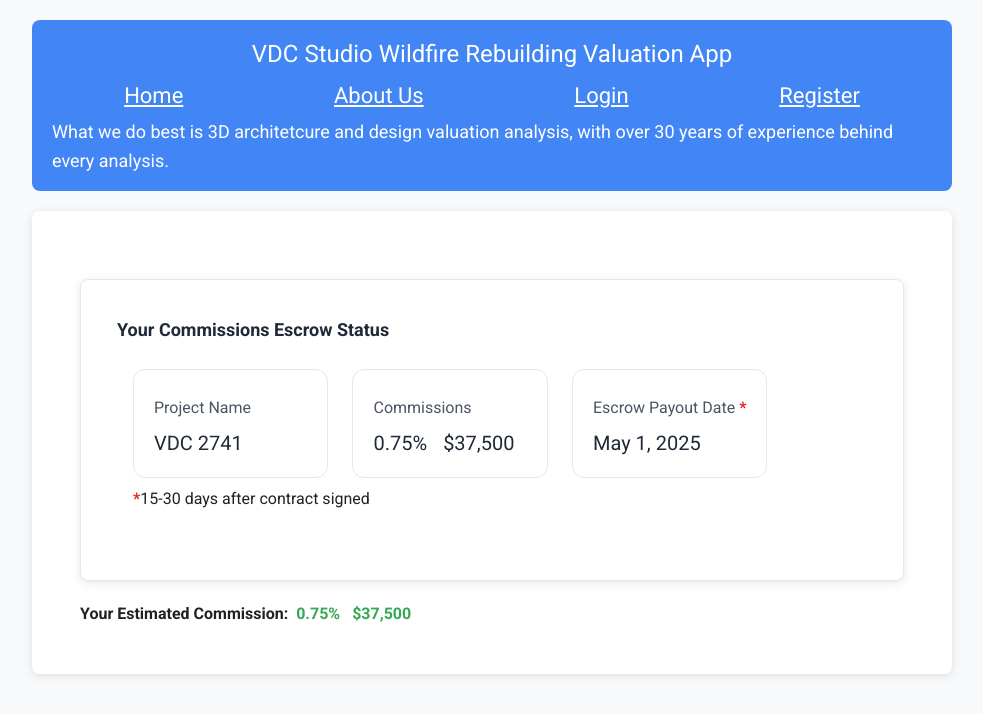
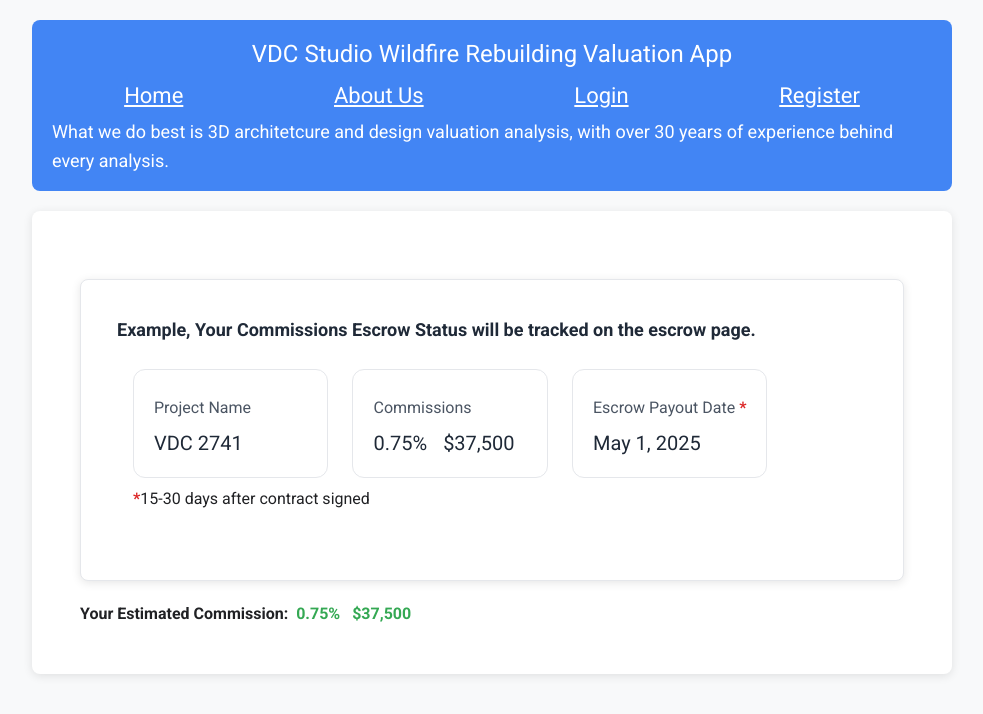
Before and after one commit to starcoder204/vue-cost-web, a Vue app: page /escrow in a window 1280 px wide. Shown: the top 714 px of the page, without its empty margins (148-1131 px from the left). Built offline with nearby package versions, Linux system fonts and the light colour scheme.

Commit message:
text fixes

```diff
--- a/src/components/InputSection.vue
+++ b/src/components/InputSection.vue
@@ -24,7 +24,7 @@
                     placeholder="Enter area..." min="0" value="1200">
             </div>
             <div class="input-group">
-                <label>Total Insurance Recovery Payout</label>
+                <label>Guaranteed Insurance Recovery Payout*</label>
                 <input type="number" v-model="totalInsurancePayoutInput" placeholder="Enter cost..." min="0"
                     value="0">
             </div>
--- a/src/components/SectionCommission.vue
+++ b/src/components/SectionCommission.vue
@@ -4,7 +4,7 @@
                 <div class="grow p-4 ms-32 sm:ms-48">
                 <div class="min-h-24 flex flex-col justify-center">
                     <h3 class="font-semibold text-gray-800 dark:text-neutral-300">
-                        Your Commissions Escrow Status
+                        Example, Your Commissions Escrow Status will be tracked on the escrow page.
                     </h3>
                     <div class="px-2 py-4 sm:px-6 lg:px-4 lg:py-6 mx-auto">
                         <!-- Grid -->
```
